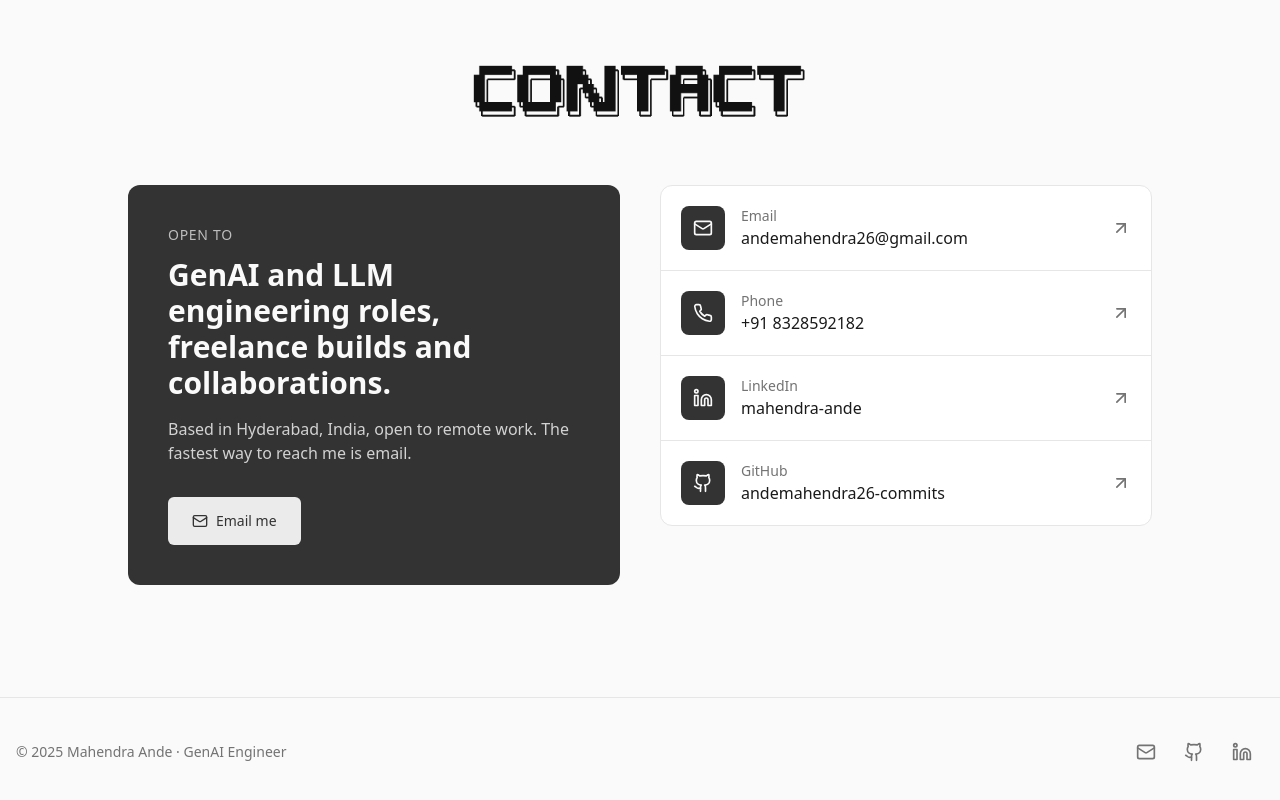
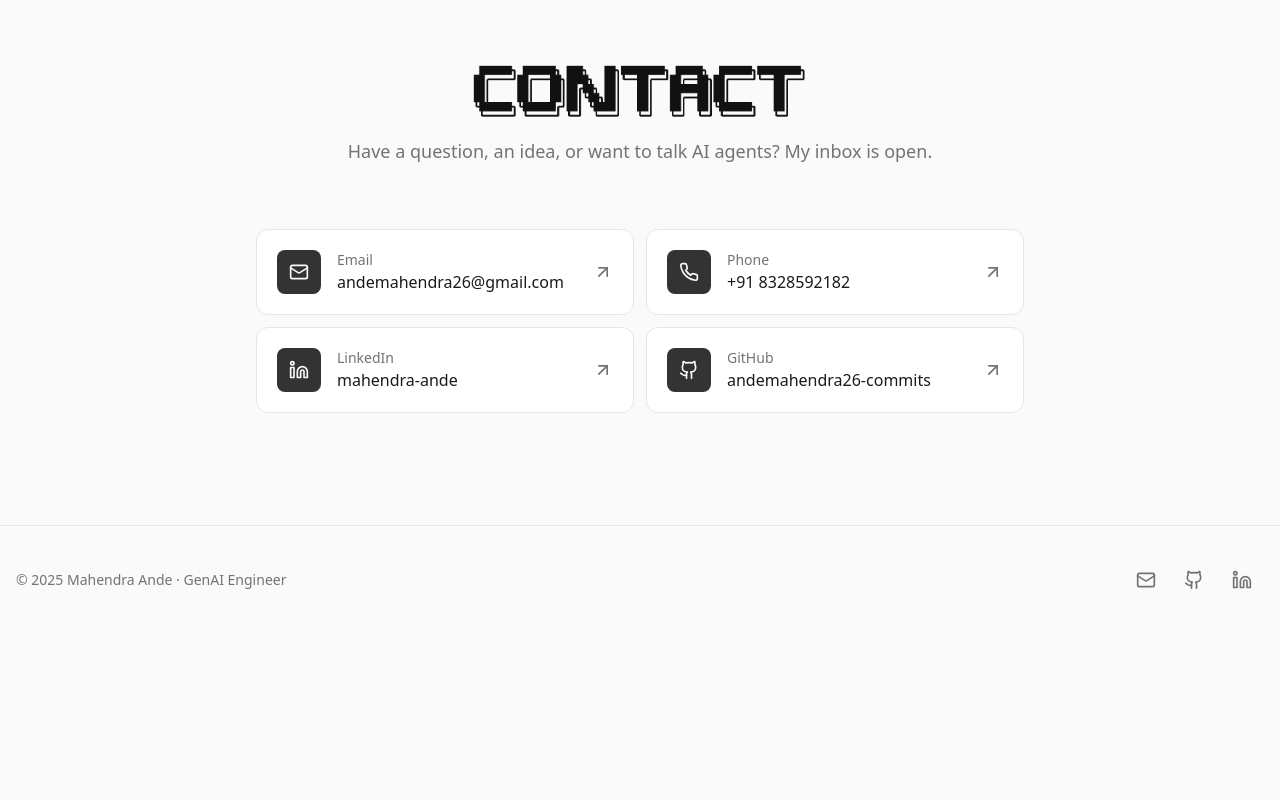
Before and after one commit to andemahendra26-commits/andemahendra-portfolio, a React (Vite) app: page / in a window 1280 px wide. Shown: the part 6915-7715 px from the top of the page. After the commit the page ends 7549 px from the top, so only its background shows below. Built offline with nearby package versions, Linux system fonts and the light colour scheme.

Commit message:
Simplify contact section to a link grid
Remove the "Open to" pitch card and show the contact links as a
two-column grid with a short invitation under the heading.

Co-Authored-By: Claude Opus 5.5 (1M context) <noreply@anthropic.com>

```diff
--- a/src/components/Contact.tsx
+++ b/src/components/Contact.tsx
@@ -1,4 +1,3 @@
-import { Button } from "@/components/ui/button";
 import { Mail, Phone, Linkedin, Github, ArrowUpRight } from "lucide-react";
 import contactArt from "@/assets/ascii/contact.png";
 import SectionHeading from "@/components/SectionHeading";
@@ -15,34 +14,19 @@ const Contact = () => {
   return (
     <section id="contact" className="py-20 md:py-28 bg-background">
       <div className="container mx-auto px-4">
-        <SectionHeading title="Contact" art={contactArt} />
+        <SectionHeading
+          title="Contact"
+          art={contactArt}
+          subtitle="Have a question, an idea, or want to talk AI agents? My inbox is open."
+        />
 
-        <div className="max-w-5xl mx-auto grid grid-cols-1 lg:grid-cols-2 gap-6 lg:gap-10 items-start">
-          {/* Pitch */}
-          <div className="rounded-xl bg-primary text-primary-foreground p-6 sm:p-8 lg:p-10">
-            <p className="text-sm uppercase tracking-wider text-primary-foreground/70 mb-3">Open to</p>
-            <h3 className="text-2xl sm:text-3xl font-semibold leading-tight mb-4">
-              GenAI and LLM engineering roles, freelance builds and collaborations.
-            </h3>
-            <p className="text-primary-foreground/80 mb-8">
-              Based in {profile.location}, open to remote work. The fastest way to reach me is email.
-            </p>
-            <Button asChild size="lg" variant="secondary" className="h-12 px-6 w-full sm:w-auto">
-              <a href={`mailto:${profile.email}`}>
-                <Mail className="w-4 h-4" />
-                Email me
-              </a>
-            </Button>
-          </div>
-
-          {/* Links */}
-          <ul className="rounded-xl border border-border bg-card divide-y divide-border overflow-hidden">
+        <ul className="max-w-3xl mx-auto grid grid-cols-1 sm:grid-cols-2 gap-3">
           {contactLinks.map((item) => (
             <li key={item.label}>
               <a
                 href={item.href}
                 {...(item.external ? { target: "_blank", rel: "noopener noreferrer" } : {})}
-                  className="group flex items-center gap-4 p-4 sm:p-5 min-h-[72px] hover:bg-muted/60 transition-colors focus-visible:outline-none focus-visible:ring-2 focus-visible:ring-inset focus-visible:ring-ring"
+                className="group flex items-center gap-4 h-full p-4 sm:p-5 min-h-[72px] rounded-xl border border-border bg-card hover:border-foreground/40 hover:shadow-soft transition-all focus-visible:outline-none focus-visible:ring-2 focus-visible:ring-ring"
               >
                 <span className="shrink-0 grid place-items-center w-11 h-11 rounded-lg bg-primary text-primary-foreground">
                   <item.icon className="w-5 h-5" aria-hidden="true" />
@@ -60,7 +44,6 @@ const Contact = () => {
           ))}
         </ul>
       </div>
-      </div>
     </section>
   );
 };
```
Lines whose indentation alone changed are shown as unchanged.
